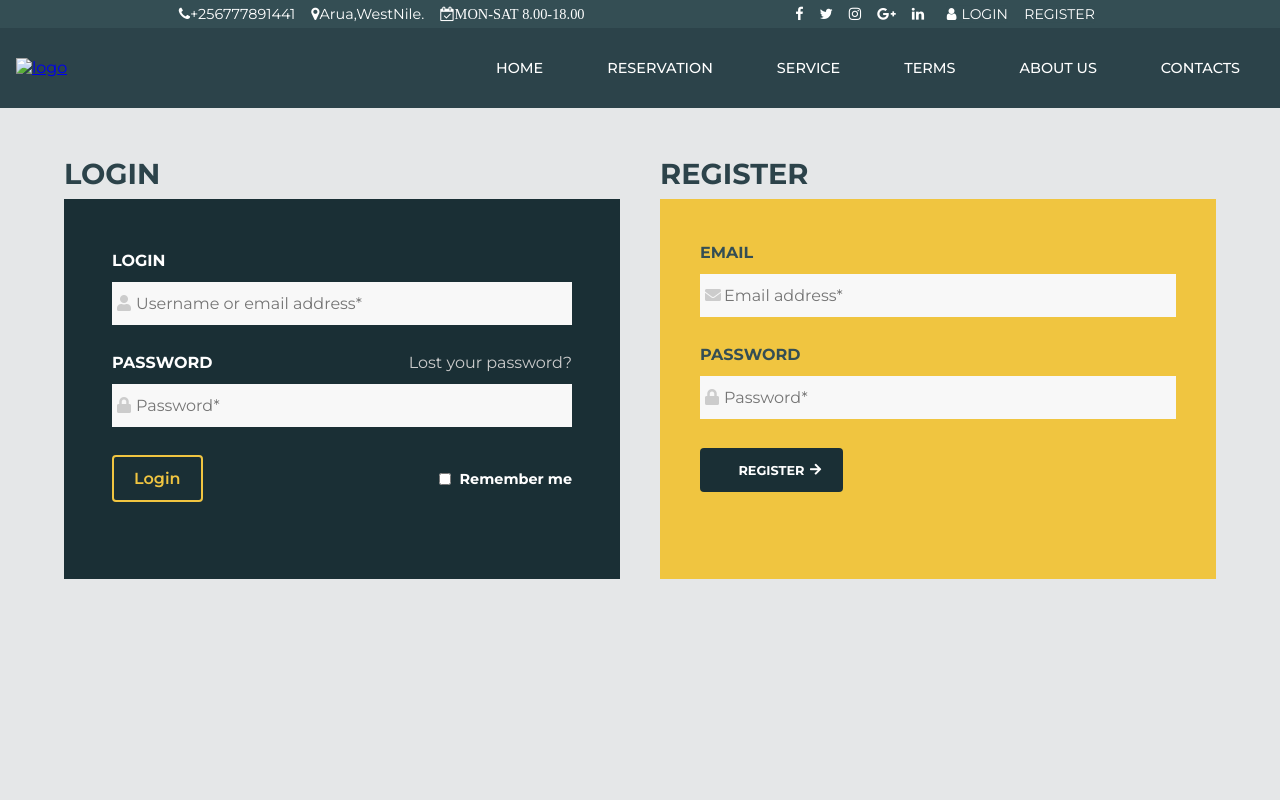
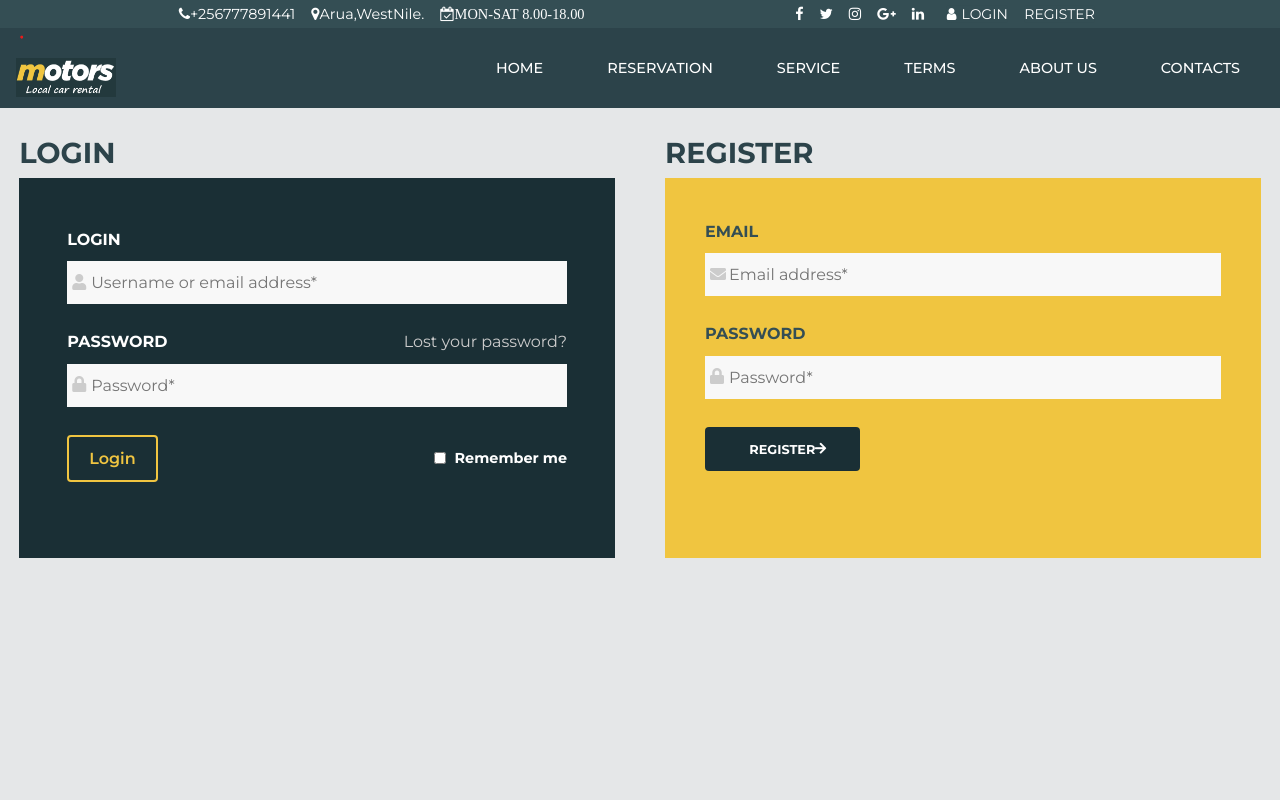
Before and after one commit to Motor-rentals/motors, a plain HTML site: page registration.html in a window 1280 px wide. Shown: the top 800 px of the page. Drawn offline with Linux system fonts and the light colour scheme.

Commit message:
Add files via upload

```diff
--- a/registration.html
+++ b/registration.html
@@ -40,11 +40,11 @@
         .login-form{
             display: grid;
             grid-template-columns: repeat(auto-fit, minmax(300px,1fr));
-            gap: 40px;
-            max-width: 1200px;
-            padding: 1.5rem;
+            gap: 50px;
+            max-width: 1500px;
+            padding: .2rem;
             width: 100%;
-            margin: 0 auto;
+
         }
         .login-form1 form{
             background: var(--footer--);
@@ -204,7 +204,7 @@
         </div>
         <div class="secondHeader">
             <div class="logo fade-in">
-                <a href="index.html"><img src="new-vechicles/logo.png" alt="logo"></a>
+                <a href="index.html"><img src="logo.png" alt="logo"></a>
             </div>
 
             <!-- Mobile Menu Toggle -->
@@ -242,7 +242,7 @@
         <div class="mobile-menu" id="mobileMenu">
             <div class="mobile-menu-header">
                 <div class="mobile-logo">
-                    <a href="index.html"><img src="new-vechicles/logo.png" alt="logo"></a>
+                    <a href="index.html"><img src="logo.png" alt="logo"></a>
                 </div>
                 <div class="mobile-menu-close" id="mobileMenuClose">&times;</div>
             </div>
```
Also changed, not shown: bricar.jpg (added).
